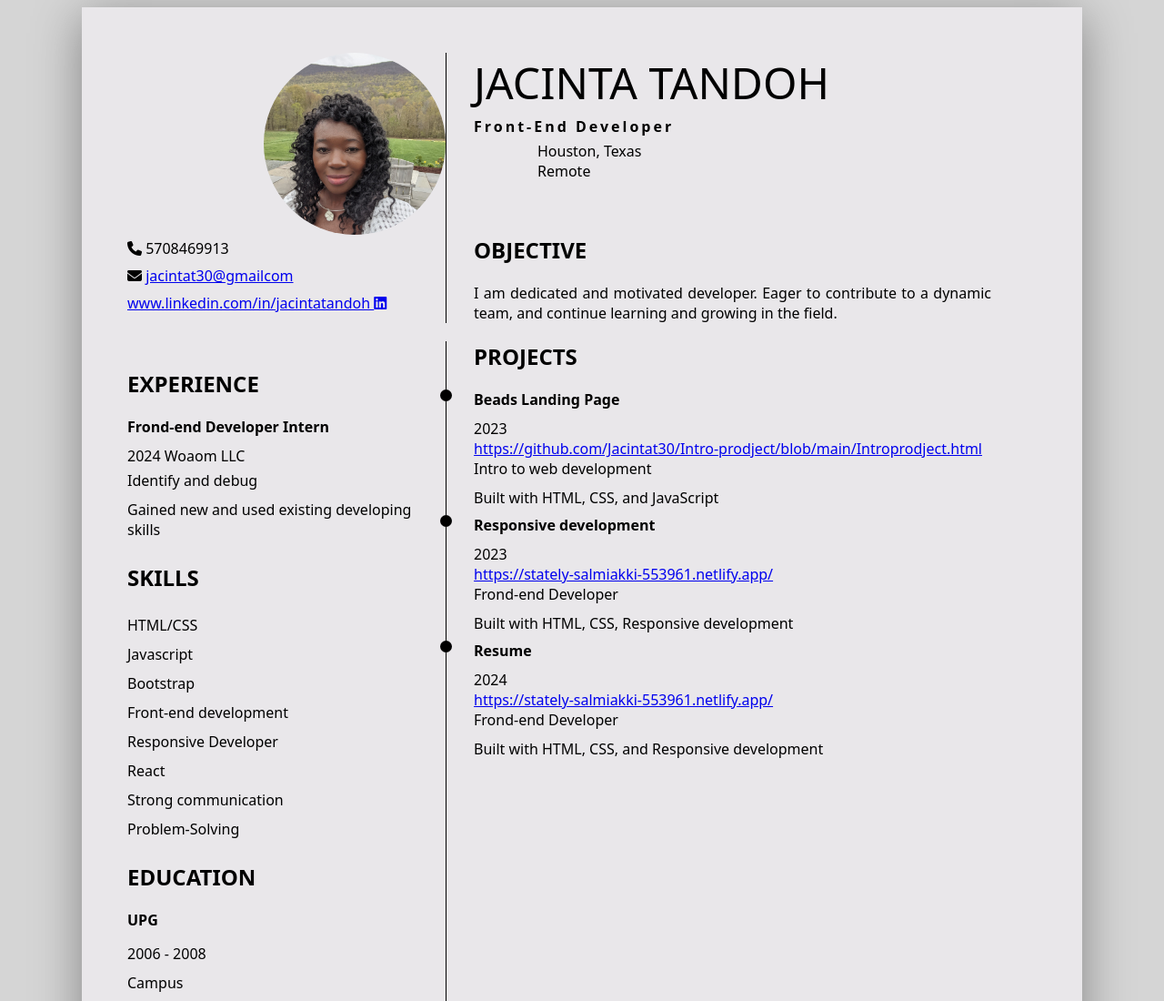
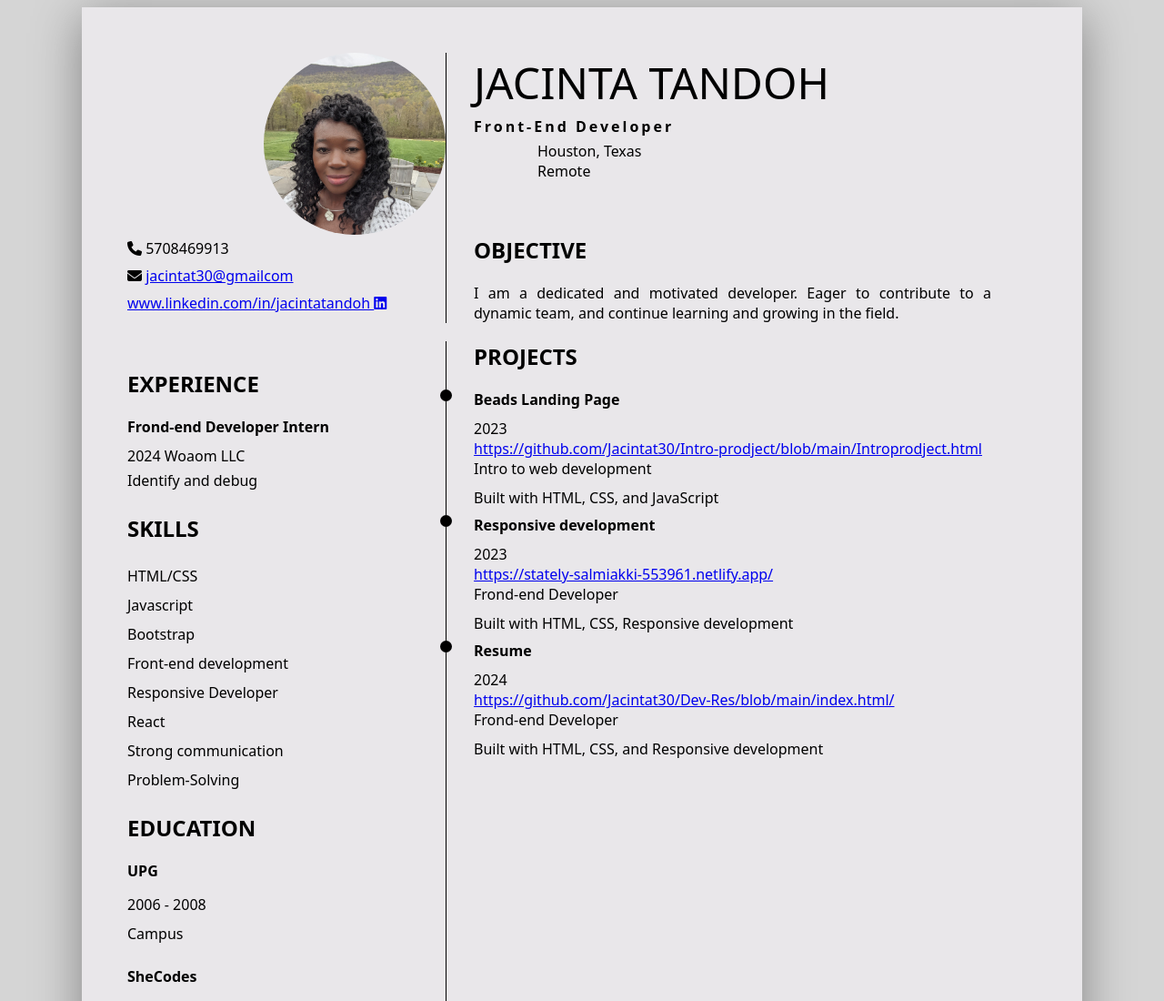
Before and after one commit to Jacintat30/Dev-Res, a plain HTML site: page index.html in a window 1280 px wide. Shown: the top 1100 px of the page at 91% size. Drawn offline with Linux system fonts and the light colour scheme.

Commit message:
second commit
Updated web link and other changes

```diff
--- a/index.html
+++ b/index.html
@@ -49,7 +49,7 @@
        </div>
        <div class="intro">
         <h2>OBJECTIVE</h2>
-            I am dedicated and motivated developer. Eager to contribute
+            I am a dedicated and motivated developer. Eager to contribute
             to a dynamic team, and continue learning and growing in the field.
        </div>
        <div class="experience">
@@ -63,7 +63,6 @@
             <div class="des">
                 <ul>
                     <li> Identify and debug </li>
-                    <li>Gained new and used existing developing skills</li>
                 </ul>
             </div>
 
@@ -146,8 +145,8 @@
                 2024
             </div>
             <div class="web">
-                <a href="https://stately-salmiakki-553961.netlify.app/" target="_blank">
-                    https://stately-salmiakki-553961.netlify.app/
+                <a href="https://github.com/Jacintat30/Dev-Res/blob/main/index.html" target="_blank">
+                    https://github.com/Jacintat30/Dev-Res/blob/main/index.html/
                 </a>
             </div>
             <div class="location">
--- a/styles.css
+++ b/styles.css
@@ -96,7 +96,7 @@ margin-top: 20px;
 }
 
 .project .location{
-    font-weight: 500;
+    font-weight: 200;
     padding-bottom:10px;
 }
 .project .item{
```
